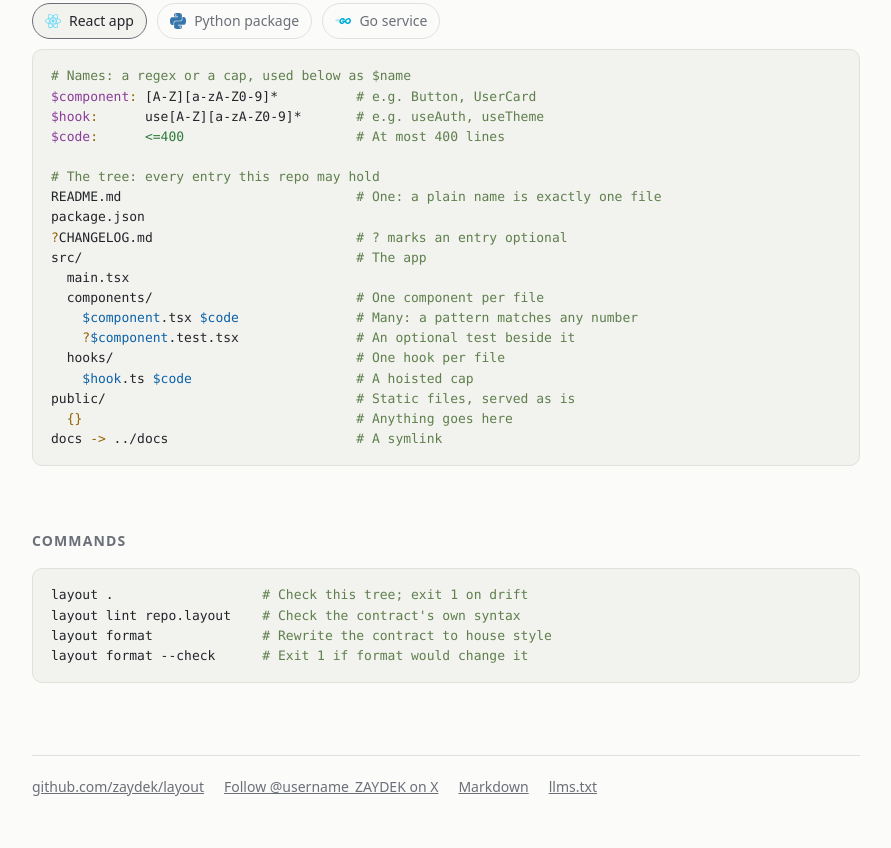
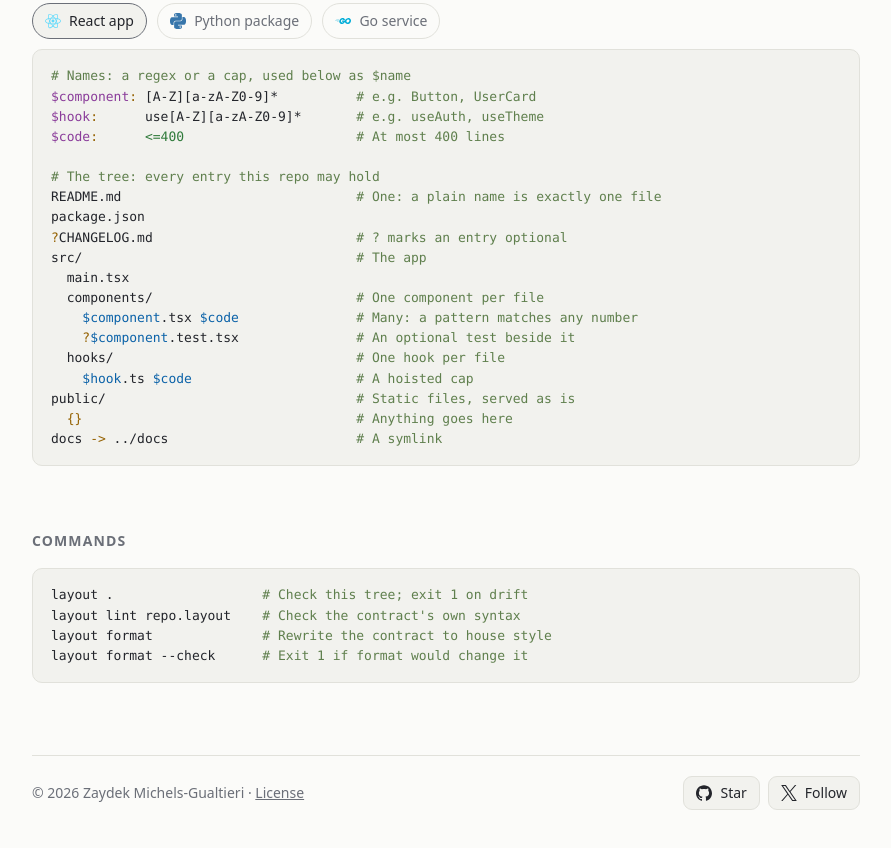
Before and after one commit to zaydek/layout, a plain HTML site: page index.html in a window 1280 px wide. Shown: the part 1194-2042 px from the top of the page, without its empty margins (194-1085 px from the left). Drawn offline with Linux system fonts and the light colour scheme; no server answers.

Commit message:
Footer: copyright, license, Star and Follow
Co-Authored-By: Claude Opus 5.5 <noreply@anthropic.com>

```diff
--- a/index.html
+++ b/index.html
@@ -108,7 +108,7 @@ ul { padding-left: 20px; margin: 16px 0 0; } li { margin: 6px 0; }
 table { width: 100%; border-collapse: collapse; font-size: 13px; margin-top: 16px; display: block; overflow-x: auto; }
 th, td { text-align: left; padding: 7px 12px 7px 0; border-bottom: 1px solid var(--line); white-space: nowrap; }
 th { color: var(--muted); font-weight: 500; }
-footer { margin-top: 72px; padding-top: 20px; border-top: 1px solid var(--line); font-size: 14px; color: var(--muted); display: flex; gap: 20px; flex-wrap: wrap; }
+footer { margin-top: 72px; padding-top: 20px; border-top: 1px solid var(--line); font-size: 14px; color: var(--muted); display: flex; gap: 16px; flex-wrap: wrap; align-items: center; justify-content: space-between; }
 footer a { color: var(--muted); }
 @media (max-width: 560px) { main { padding-top: 48px; } .pitch { font-size: 21px; } pre { font-size: 12px; padding: 14px; } }
 </style>
@@ -120,7 +120,7 @@ footer a { color: var(--muted); }
   <nav class="links">
   <a class="pill star" href="https://github.com/zaydek/layout" aria-label="Star layout on GitHub">
     <!-- GitHub mark: simple-icons@16.35.0 icons/github.svg -->
-    <svg viewBox="0 0 24 24" aria-hidden="true"><path fill="currentColor" d="M12 .297c-6.63 0-12 5.373-12 12 0 5.303 3.438 9.8 8.205 11.385.6.113.82-.258.82-.577 0-.285-.01-1.04-.015-2.04-3.338.724-4.042-1.61-4.042-1.61C4.422 18.07 3.633 17.7 3.633 17.7c-1.087-.744.084-.729.084-.729 1.205.084 1.838 1.236 1.838 1.236 1.07 1.835 2.809 1.305 3.495.998.108-.776.417-1.305.76-1.605-2.665-.3-5.466-1.332-5.466-5.93 0-1.31.465-2.38 1.235-3.22-.135-.303-.54-1.523.105-3.176 0 0 1.005-.322 3.3 1.23.96-.267 1.98-.399 3-.405 1.02.006 2.04.138 3 .405 2.28-1.552 3.285-1.23 3.285-1.23.645 1.653.24 2.873.12 3.176.765.84 1.23 1.91 1.23 3.22 0 4.61-2.805 5.625-5.475 5.92.42.36.81 1.096.81 2.22 0 1.606-.015 2.896-.015 3.286 0 .315.21.69.825.57C20.565 22.092 24 17.592 24 12.297c0-6.627-5.373-12-12-12"/></svg>
+    <svg viewBox="0 0 24 24" aria-hidden="true"><path id="gh-mark" fill="currentColor" d="M12 .297c-6.63 0-12 5.373-12 12 0 5.303 3.438 9.8 8.205 11.385.6.113.82-.258.82-.577 0-.285-.01-1.04-.015-2.04-3.338.724-4.042-1.61-4.042-1.61C4.422 18.07 3.633 17.7 3.633 17.7c-1.087-.744.084-.729.084-.729 1.205.084 1.838 1.236 1.838 1.236 1.07 1.835 2.809 1.305 3.495.998.108-.776.417-1.305.76-1.605-2.665-.3-5.466-1.332-5.466-5.93 0-1.31.465-2.38 1.235-3.22-.135-.303-.54-1.523.105-3.176 0 0 1.005-.322 3.3 1.23.96-.267 1.98-.399 3-.405 1.02.006 2.04.138 3 .405 2.28-1.552 3.285-1.23 3.285-1.23.645 1.653.24 2.873.12 3.176.765.84 1.23 1.91 1.23 3.22 0 4.61-2.805 5.625-5.475 5.92.42.36.81 1.096.81 2.22 0 1.606-.015 2.896-.015 3.286 0 .315.21.69.825.57C20.565 22.092 24 17.592 24 12.297c0-6.627-5.373-12-12-12"/></svg>
     <span>Star</span><span class="count" id="stars" hidden></span>
   </a>
   <a class="pill" href="https://x.com/username_ZAYDEK" aria-label="Follow @username_ZAYDEK on X"><svg viewBox="0 0 24 24" aria-hidden="true"><path fill="currentColor" d="M14.234 10.162 22.977 0h-2.072l-7.591 8.824L7.251 0H.258l9.168 13.343L.258 24H2.33l8.016-9.318L16.749 24h6.993zm-2.837 3.299-.929-1.329L3.076 1.56h3.182l5.965 8.532.929 1.329 7.754 11.09h-3.182z"/></svg><span>Follow</span></a>
@@ -258,10 +258,14 @@ pkg/                                   <span class="t-comment"># Importable by o
 <span class="t-dim"></span>layout format --check      <span class="t-comment"># Exit 1 if format would change it</span></code></pre>
 
 <footer>
-  <a href="https://github.com/zaydek/layout">github.com/zaydek/layout</a>
-  <a href="https://x.com/username_ZAYDEK">Follow @username_ZAYDEK on X</a>
-  <a href="index.md">Markdown</a>
-  <a href="llms.txt">llms.txt</a>
+  <span>© 2026 Zaydek Michels-Gualtieri · <a href="https://github.com/zaydek/layout/blob/main/LICENSE">License</a></span>
+  <nav class="links">
+  <a class="pill star" href="https://github.com/zaydek/layout" aria-label="Star layout on GitHub">
+    <svg viewBox="0 0 24 24" aria-hidden="true"><use href="#gh-mark"/></svg>
+    <span>Star</span>
+  </a>
+  <a class="pill" href="https://x.com/username_ZAYDEK" aria-label="Follow @username_ZAYDEK on X"><svg viewBox="0 0 24 24" aria-hidden="true"><path fill="currentColor" d="M14.234 10.162 22.977 0h-2.072l-7.591 8.824L7.251 0H.258l9.168 13.343L.258 24H2.33l8.016-9.318L16.749 24h6.993zm-2.837 3.299-.929-1.329L3.076 1.56h3.182l5.965 8.532.929 1.329 7.754 11.09h-3.182z"/></svg><span>Follow</span></a>
+  </nav>
 </footer>
 </main>
 <script>
```
